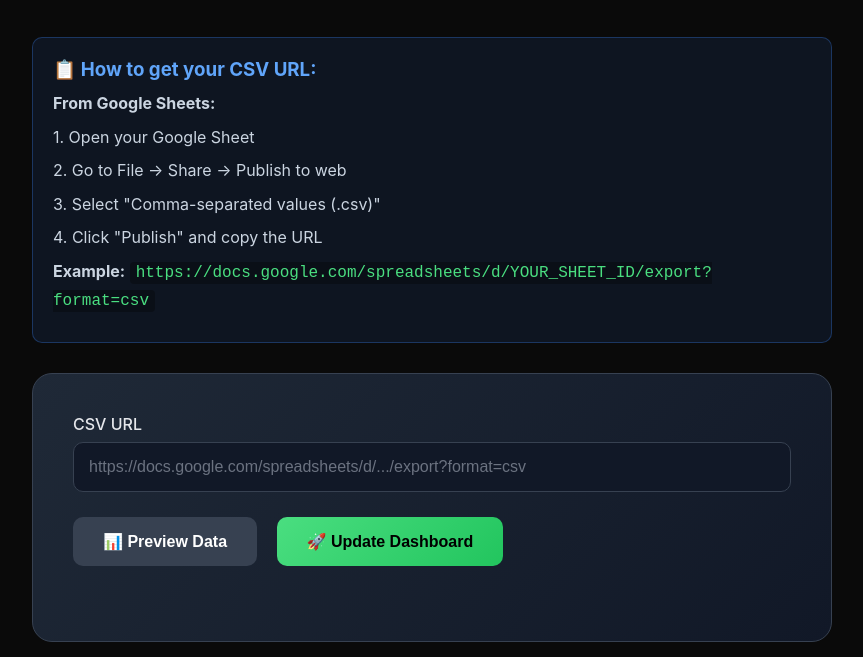
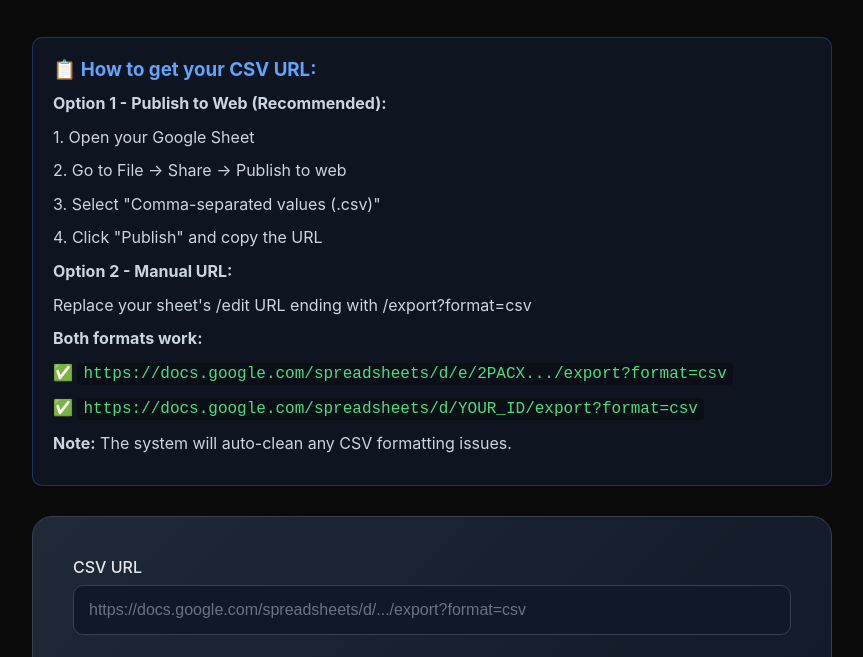
Before and after one commit to Xgrows-Marketing/Googleinsights, a plain HTML site: page uploaddata.html in a window 1280 px wide. Shown: the part 103-760 px from the top of the page, without its empty margins (208-1071 px from the left). Drawn offline with nearby package versions, Linux system fonts and the light colour scheme.

Commit message:
Update uploaddata.html

```diff
--- a/uploaddata.html
+++ b/uploaddata.html
@@ -283,12 +283,17 @@
 
         <div class="instructions">
             <h3>📋 How to get your CSV URL:</h3>
-            <p><strong>From Google Sheets:</strong></p>
+            <p><strong>Option 1 - Publish to Web (Recommended):</strong></p>
             <p>1. Open your Google Sheet</p>
             <p>2. Go to File → Share → Publish to web</p>
             <p>3. Select "Comma-separated values (.csv)"</p>
             <p>4. Click "Publish" and copy the URL</p>
-            <p><strong>Example:</strong> <code>https://docs.google.com/spreadsheets/d/YOUR_SHEET_ID/export?format=csv</code></p>
+            <p><strong>Option 2 - Manual URL:</strong></p>
+            <p>Replace your sheet's /edit URL ending with /export?format=csv</p>
+            <p><strong>Both formats work:</strong></p>
+            <p>✅ <code>https://docs.google.com/spreadsheets/d/e/2PACX.../export?format=csv</code></p>
+            <p>✅ <code>https://docs.google.com/spreadsheets/d/YOUR_ID/export?format=csv</code></p>
+            <p><strong>Note:</strong> The system will auto-clean any CSV formatting issues.</p>
         </div>
 
         <div class="upload-card">
```
